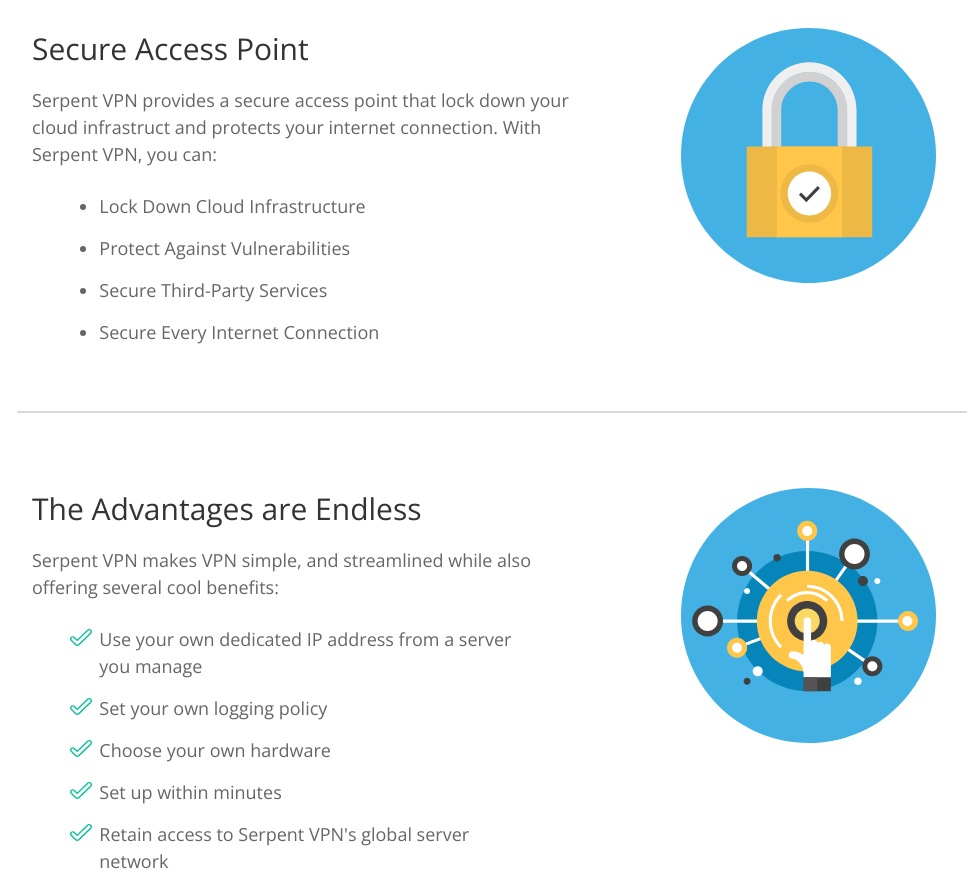
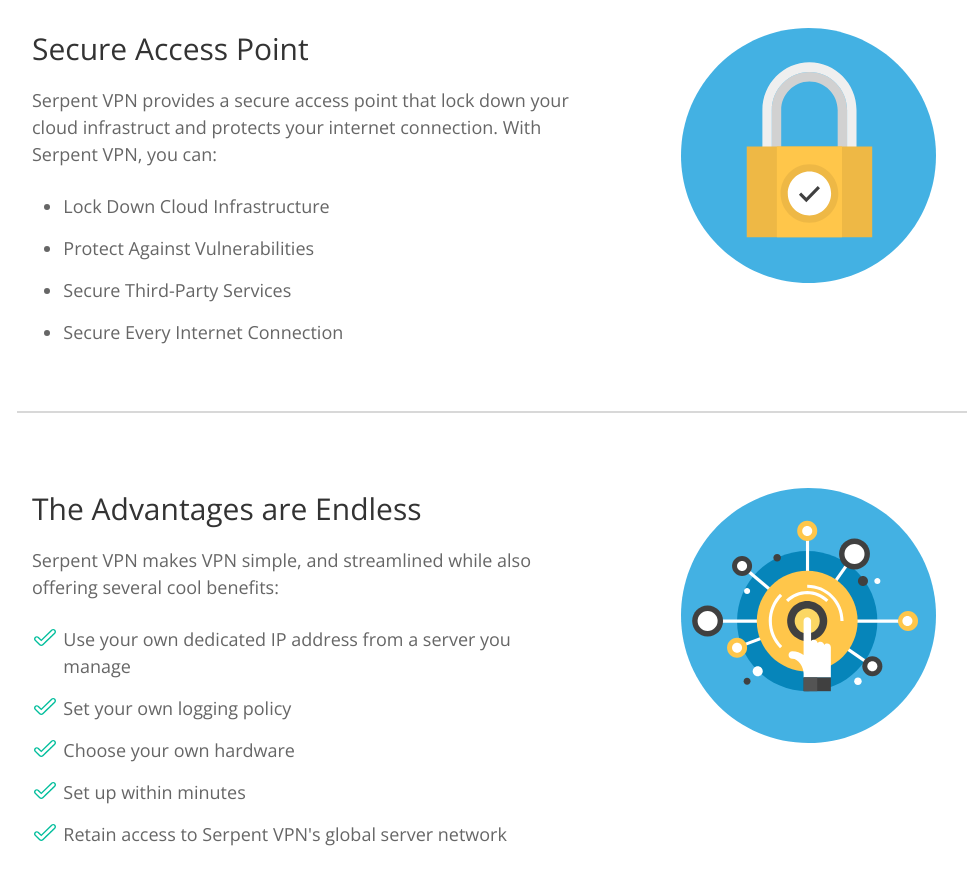
Before and after one commit to ReyesJunior/golden-frog-vpn, a website: page index.html in a window 1280 px wide. Shown: the part 740-1633 px from the top of the page, without its empty margins (123-1090 px from the left). Drawn offline with nearby package versions, Linux system fonts and the light colour scheme; files that its build step writes are made by us from their sources.

Commit message:
move vpn__list -30px left

```diff
--- a/src/scss/partials/_vpn_outline.scss
+++ b/src/scss/partials/_vpn_outline.scss
@@ -79,6 +79,12 @@
 			margin: 0;
 			padding: 0 15px;
 			color: #666666;
+			@media( min-width: 768px ) {
+				margin-left: -30px;
+			}
+			@media( min-width: 992px ) {
+				margin-left: -40px;
+			}
 
 			&--item {
 				width: 80%;
```
